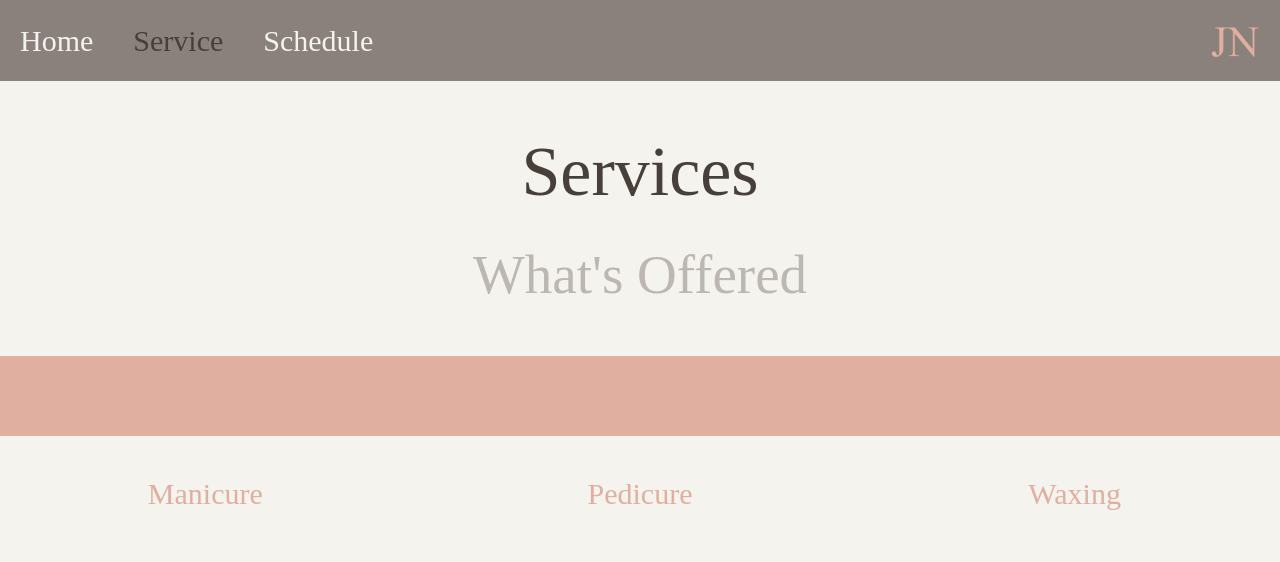
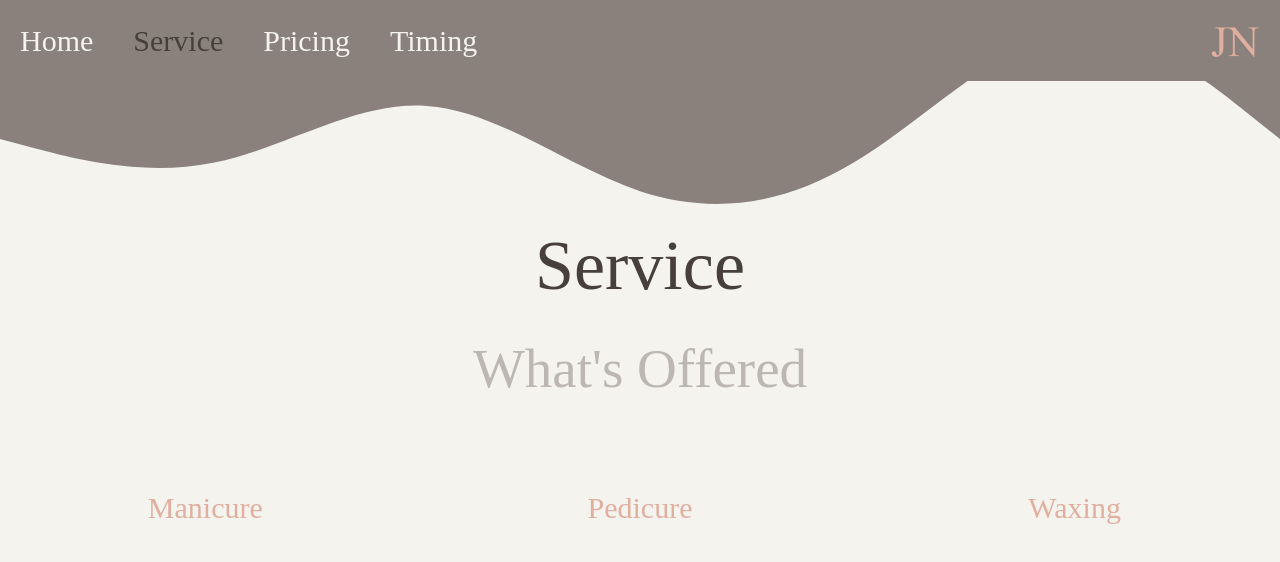
Before and after one commit to angelinaphan/SLE-Project, a plain HTML site: page service.html in a window 1280 px wide. Drawn offline with nearby package versions, Linux system fonts and the light colour scheme; a web font is replaced by a local one.

Commit message:
Add files via upload

```diff
--- a/service.html
+++ b/service.html
@@ -20,13 +20,19 @@
 </head>
 
 <body style="background-color: #F4F3EE;">
+    <div class="wave">
+    <svg xmlns="http://www.w3.org/2000/svg" viewBox="0 0 1440 320">
+        <path fill="#8a817c" fill-opacity="1" d="M0,224L40,234.7C80,245,160,267,240,250.7C320,235,400,181,480,186.7C560,192,640,256,720,282.7C800,309,880,299,960,250.7C1040,203,1120,117,1200,106.7C1280,96,1360,160,1400,192L1440,224L1440,0L1400,0C1360,0,1280,0,1200,0C1120,0,1040,0,960,0C880,0,800,0,720,0C640,0,560,0,480,0C400,0,320,0,240,0C160,0,80,0,40,0L0,0Z"></path>
+      </svg>
+    </div>
 
     <div class="center1">
         <div class="topnav">
         <nav class="navbar navbar-expand-sm ">
          <a class="nav-link" href="index.html">Home</a>
          <a class="nav-link active" href="service.html">Service</a>
-         <a class="nav-link" href="schedule.html">Schedule</a>
+         <a class="nav-link" href="schedule.html">Pricing</a>
+         <a class="nav-link" href="schedule2.html">Timing</a>
         </nav>
 
         <div class="topnav-right">
@@ -35,10 +41,10 @@
         </div>
     </div>
 
-    <h1 class="text4">Services</h1>
+    <h1 class="text4">Service</h1>
     <h1 class="text5">What's Offered</h1>
 
-    <div class="container-fluid"></div>
+
 
     <div class="container-fluid3">
         <div class="row">
--- a/style.css
+++ b/style.css
@@ -2,6 +2,10 @@ body {
     background-color: #8A817C;
     margin: 0;
     overflow-x: hidden;
+}
+
+.wave {
+    margin-top: -60px;
 }
 
 /* nav bar */
@@ -39,6 +43,7 @@ body {
     padding-right: 20px;
     margin-top: -65px;
 }
+
 
 /* home page | text + pic under nav */
 .text1 {
@@ -132,7 +137,7 @@ footer {
     font-family: 'Italiana';
     font-size: 70px;
     padding-bottom: 20px;
-    padding-top: 130px;
+    padding-top: -50px;
     text-align: center;
 }
 
```
Also changed, not shown: index.html (+2 -1 lines), schedule.html (+2 -1 lines), schedule2.html (added).
